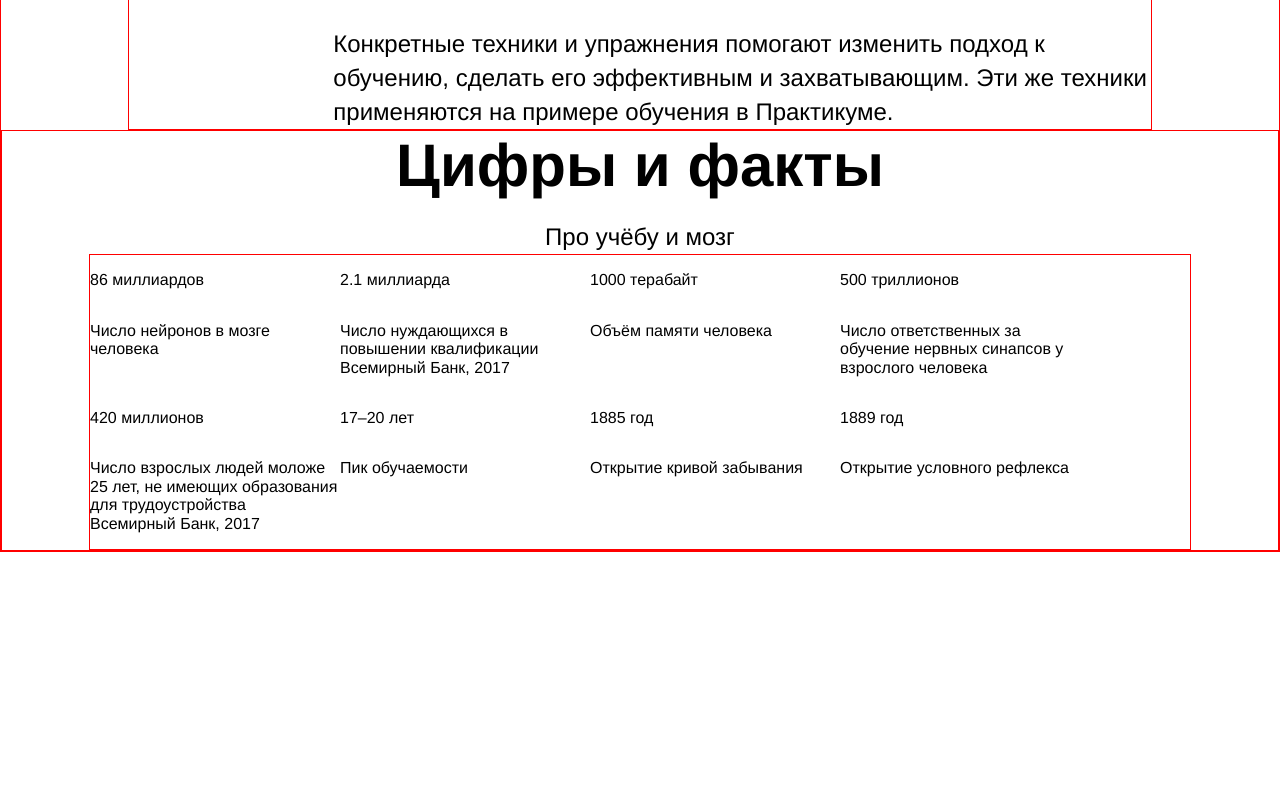
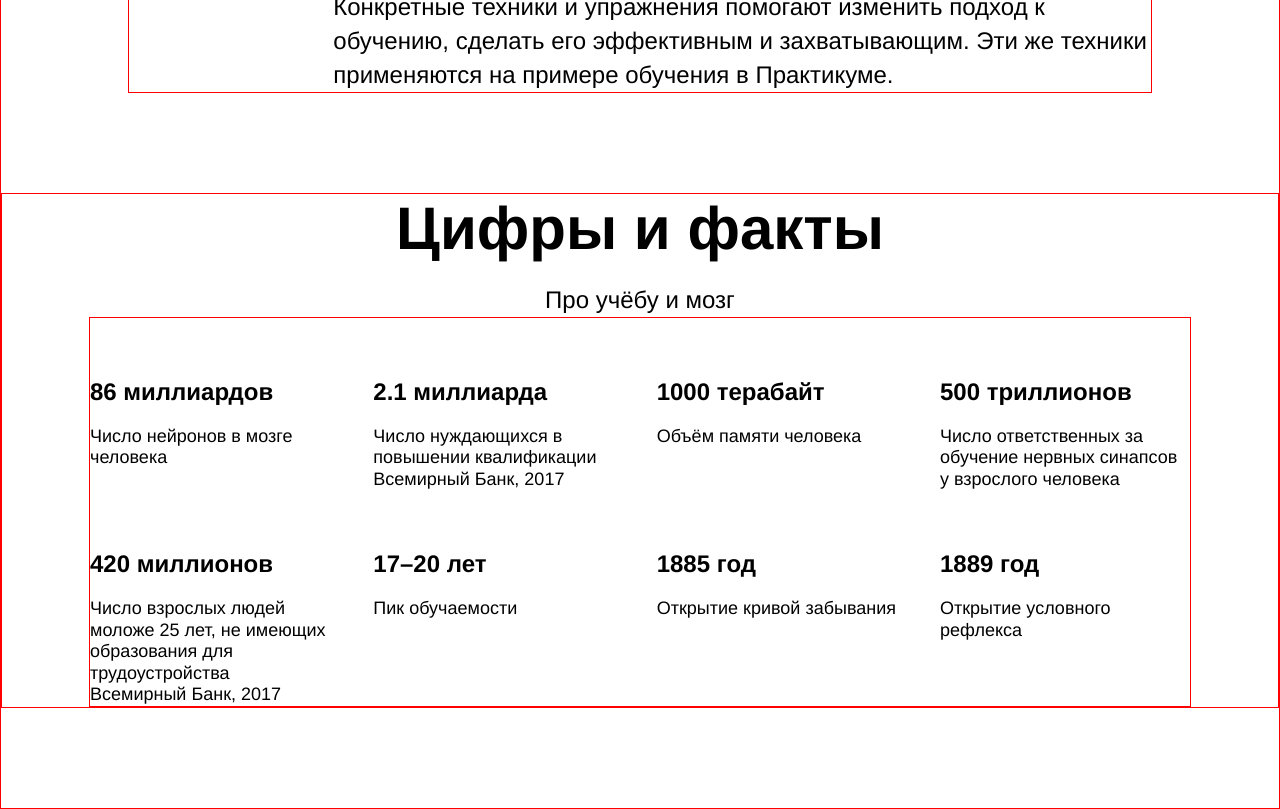
Before and after one commit to bezprobeloff/how-to-learn, a plain HTML site: page index.html in a window 1280 px wide. Shown: the part 1226-2035 px from the top of the page. Before the commit the page ends 1778 px from the top, so only its background shows below. Drawn offline with Linux system fonts and the light colour scheme.

Commit message:
Промежуточная версия блока digits

```diff
--- a/index.html
+++ b/index.html
@@ -22,7 +22,6 @@
     </header>
     <main class="content">
       <section class="description">
-        <h3></h3>
         <article class="two-columns test-border">
           <h3 class="two-columns__brief">Главные проблемы в обучении</h3>
           <div class="two-columns__main-text">
@@ -32,7 +31,8 @@
               Зубрежка быстро выветривается и не приносит пользы.</p>
             <p class="two-columns__paragraph"><span class="two-columns__span-accent">Вывод:</span> учиться тоже нужно уметь,
               но почему-то этому мало где учат. Что с этим делать?</p>
-            <p class="two-columns__paragraph two-columns__paragraph_item_last">Конкретные техники и упражнения помогают изменить подход к обучению,
+            <p class="two-columns__paragraph two-columns__paragraph_item_last">Конкретные техники и упражнения помогают
+              изменить подход к обучению,
               сделать его эффективным и захватывающим. Эти же техники применяются на примере обучения в Практикуме.</p>
           </div>
 
--- a/styles/style.css
+++ b/styles/style.css
@@ -17,11 +17,27 @@
   margin: 0;
   padding: 0;
   flex-wrap: wrap;
+  justify-content: space-between;
 }
 
 .table__cell {
   display: flex;
   flex-direction: column;
+}
+
+.table__heading {
+  margin: 0;
+  padding-bottom: 20px;
+  line-height: 1.15;
+  font-size: 24px;
+  font-weight: bold;
+}
+
+.table__text {
+  margin: 0;
+  line-height: 1.2;
+  font-size: 18px;
+  font-weight: normal;
 }
 
 .logo {
@@ -159,6 +175,7 @@
   display: flex;
   flex-direction: column;
   align-items: center;
+  margin: 100px 0 100px;
 }
 
 .digits__list {
@@ -167,6 +184,7 @@
 
 .digits__item {
   width: 250px;
+  padding-top: 60px;
 }
 /*  */
 /*  */
```
